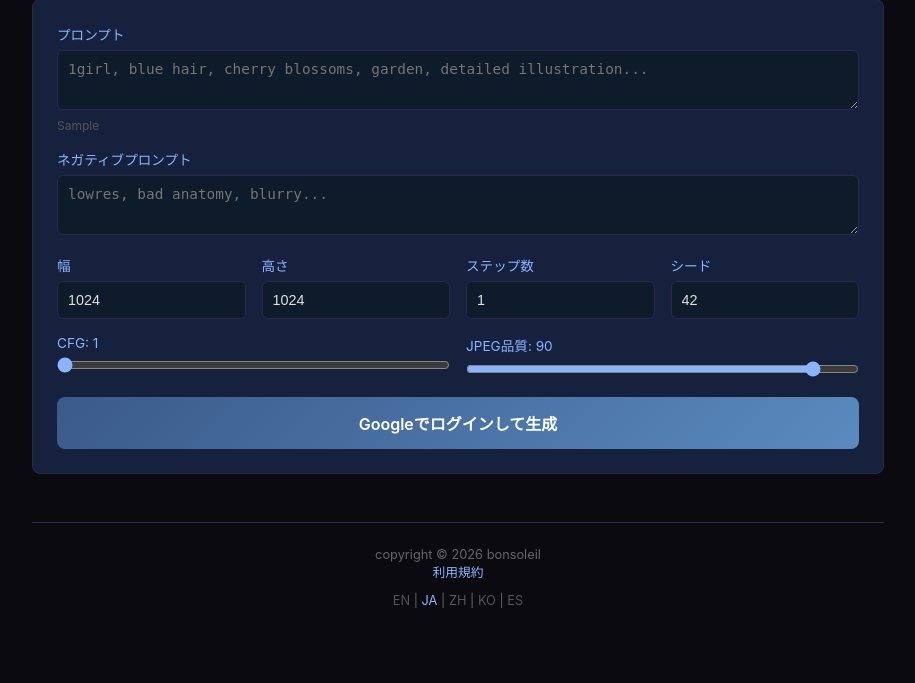
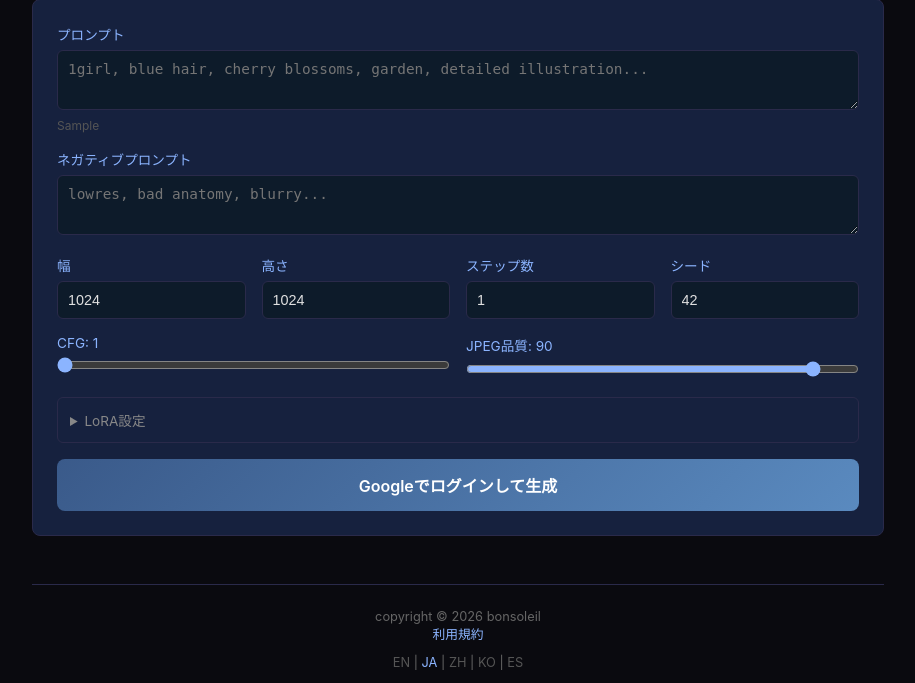
Before and after one commit to goodsun/ciel, a PHP site: page /image.php?lang=ja in a window 1280 px wide. Shown: the part 174-857 px from the top of the page, without its empty margins (182-1097 px from the left). Before the commit the page ends 782 px from the top, so only its background shows below. Run offline with PHP 8.4, Linux system fonts and the light colour scheme; tables that the repository leaves empty hold one stand-in row (values such as "Sample post").

Commit message:
feat: add LoRA URL and strength UI to image generation
Collapsible LoRA settings section with URL input and strength slider
(-2.0 to 2.0). Server-side validation in run.php. Supports localStorage
persistence and reuse from generated page. 5-language translations.

```diff
--- a/batch/poll_jobs.php
+++ b/batch/poll_jobs.php
@@ -139,7 +139,7 @@ foreach ($jobs as $job) {
 // Phase 2: Reconcile costs (cooldown: max once per 15 minutes)
 // =========================================================
 $unreconciledCount = (int)$db->query(
-    "SELECT COUNT(*) FROM jobs WHERE status = 'done' AND cost_reconciled = 0"
+    "SELECT COUNT(*) FROM jobs WHERE status IN ('done', 'deleted') AND cost_reconciled = 0"
 )->fetchColumn();
 
 if ($unreconciledCount > 0) {
@@ -150,7 +150,7 @@ if ($unreconciledCount > 0) {
         // Reconcile all dates that have unreconciled jobs
         $dates = $db->query(
             "SELECT DISTINCT DATE(CONVERT_TZ(created_at, '+09:00', '+00:00')) AS d
-             FROM jobs WHERE status = 'done' AND cost_reconciled = 0 ORDER BY d"
+             FROM jobs WHERE status IN ('done', 'deleted') AND cost_reconciled = 0 ORDER BY d"
         )->fetchAll(PDO::FETCH_COLUMN);
         $php = '/usr/local/php/8.1/bin/php';
         foreach ($dates as $date) {
--- a/batch/reconcile_costs.php
+++ b/batch/reconcile_costs.php
@@ -198,7 +198,7 @@ foreach ($endpointBilling ?? [] as $b) {
 
 // Fetch all unreconciled done jobs
 $unreconciledJobs = $db->query(
-    "SELECT * FROM jobs WHERE status = 'done' AND cost_reconciled = 0 ORDER BY id ASC"
+    "SELECT * FROM jobs WHERE status IN ('done', 'deleted') AND cost_reconciled = 0 ORDER BY id ASC"
 )->fetchAll();
 
 if (empty($unreconciledJobs)) {
@@ -261,7 +261,7 @@ foreach ($unreconciledJobs as $j) {
     if ($matchType === 'podId') {
         $stmtPeers = $db->prepare(
             "SELECT id, execution_time FROM jobs
-             WHERE worker_id = ? AND status = 'done'
+             WHERE worker_id = ? AND status IN ('done', 'deleted')
              AND created_at >= ? AND created_at < ?
              ORDER BY id ASC"
         );
@@ -269,7 +269,7 @@ foreach ($unreconciledJobs as $j) {
     } else {
         $stmtPeers = $db->prepare(
             "SELECT id, execution_time FROM jobs
-             WHERE endpoint_id = ? AND status = 'done'
+             WHERE endpoint_id = ? AND status IN ('done', 'deleted')
              AND created_at >= ? AND created_at < ?
              ORDER BY id ASC"
         );
--- a/lang/en.php
+++ b/lang/en.php
@@ -103,6 +103,13 @@ return [
     'credits_soon' => 'Credits will be added to your balance shortly.',
     'go_mypage' => 'Go to My Page',
 
+    // LoRA
+    'lora_settings' => 'LoRA Settings',
+    'lora_url' => 'LoRA URL',
+    'lora_url_placeholder' => 'https://example.com/my-style.safetensors',
+    'lora_strength' => 'LoRA Strength',
+    'lora_none' => 'None (use default)',
+
     // Footer
     'copyright' => 'copyright &copy; %s bonsoleil',
 ];
--- a/lang/es.php
+++ b/lang/es.php
@@ -91,5 +91,11 @@ return [
     'credits_soon' => 'Los créditos se añadirán a su saldo en breve.',
     'go_mypage' => 'Ir a Mi Página',
 
+    'lora_settings' => 'Ajustes de LoRA',
+    'lora_url' => 'URL de LoRA',
+    'lora_url_placeholder' => 'https://example.com/my-style.safetensors',
+    'lora_strength' => 'Intensidad de LoRA',
+    'lora_none' => 'Ninguno (usar predeterminado)',
+
     'copyright' => 'copyright &copy; %s bonsoleil',
 ];
--- a/lang/ja.php
+++ b/lang/ja.php
@@ -91,5 +91,11 @@ return [
     'credits_soon' => 'クレジットはまもなく残高に反映されます。',
     'go_mypage' => 'マイページへ',
 
+    'lora_settings' => 'LoRA設定',
+    'lora_url' => 'LoRA URL',
+    'lora_url_placeholder' => 'https://example.com/my-style.safetensors',
+    'lora_strength' => 'LoRA強度',
+    'lora_none' => 'なし（デフォルトを使用）',
+
     'copyright' => 'copyright &copy; %s bonsoleil',
 ];
--- a/lang/ko.php
+++ b/lang/ko.php
@@ -91,5 +91,11 @@ return [
     'credits_soon' => '크레딧이 곧 잔액에 반영됩니다.',
     'go_mypage' => '마이 페이지로',
 
+    'lora_settings' => 'LoRA 설정',
+    'lora_url' => 'LoRA URL',
+    'lora_url_placeholder' => 'https://example.com/my-style.safetensors',
+    'lora_strength' => 'LoRA 강도',
+    'lora_none' => '없음 (기본값 사용)',
+
     'copyright' => 'copyright &copy; %s bonsoleil',
 ];
--- a/lang/zh.php
+++ b/lang/zh.php
@@ -91,5 +91,11 @@ return [
     'credits_soon' => '积分将很快添加到您的余额。',
     'go_mypage' => '前往我的页面',
 
+    'lora_settings' => 'LoRA设置',
+    'lora_url' => 'LoRA URL',
+    'lora_url_placeholder' => 'https://example.com/my-style.safetensors',
+    'lora_strength' => 'LoRA强度',
+    'lora_none' => '无（使用默认）',
+
     'copyright' => 'copyright &copy; %s bonsoleil',
 ];
--- a/public/image.php
+++ b/public/image.php
@@ -45,6 +45,18 @@ $firstModel = $podImage[0] ?? null;
         <input type="range" id="quality" min="1" max="100" value="90">
       </div>
     </div>
+    <details class="lora-section">
+      <summary><?= t('lora_settings') ?></summary>
+      <div class="field" style="margin-top:12px;">
+        <label for="lora_url"><?= t('lora_url') ?></label>
+        <input type="text" id="lora_url" placeholder="<?= t('lora_url_placeholder') ?>">
+        <div class="hint"><?= t('lora_none') ?></div>
+      </div>
+      <div class="field">
+        <label for="lora_strength"><?= t('lora_strength') ?>: <span id="lora_strength-val">0.8</span></label>
+        <input type="range" id="lora_strength" min="-2.0" max="2.0" step="0.1" value="0.8">
+      </div>
+    </details>
     <button class="submit-btn<?= !isLoggedIn() ? ' guest-hide' : '' ?>" id="submitBtn"><?= t('generate') ?></button>
     <a href="/login.php" class="guest-login-btn<?= !isLoggedIn() ? ' guest-show' : '' ?>"><?= t('login_to_generate') ?></a>
   </div>
@@ -80,7 +92,7 @@ const MODELS = <?= json_encode($podImage, JSON_UNESCAPED_UNICODE) ?>;
 let polling = null;
 let currentIndex = 0;
 persistPrompts('prompt', 'negative');
-persistFields(['width', 'height', 'steps', 'seed', 'cfg', 'quality']);
+persistFields(['width', 'height', 'steps', 'seed', 'cfg', 'quality', 'lora_url', 'lora_strength']);
 currentIndex = persistModel(function(idx) {
   currentIndex = idx;
   const m = MODELS[idx];
@@ -102,6 +114,8 @@ currentIndex = persistModel(function(idx) {
     if (p.seed) document.getElementById('seed').value = p.seed;
     if (p.cfg) { document.getElementById('cfg').value = p.cfg; document.getElementById('cfg-val').textContent = p.cfg; }
     if (p.quality) { document.getElementById('quality').value = p.quality; document.getElementById('quality-val').textContent = p.quality; }
+    if (p.lora_url) { document.getElementById('lora_url').value = p.lora_url; document.querySelector('.lora-section').open = true; }
+    if (p.lora_strength) { document.getElementById('lora_strength').value = p.lora_strength; document.getElementById('lora_strength-val').textContent = p.lora_strength; }
   }
 })();
 
@@ -146,11 +160,15 @@ document.getElementById('submitBtn').addEventListener('click', async () => {
   const prompt = document.getElementById('prompt').value.trim();
   if (!prompt) { alert(T.err_enter_prompt); return; }
 
+  const loraUrl = document.getElementById('lora_url').value.trim();
+  const loraStrength = parseFloat(document.getElementById('lora_strength').value);
   const inputData = {
     prompt, negative_prompt: document.getElementById('negative').value.trim() || undefined,
     width: parseInt(document.getElementById('width').value), height: parseInt(document.getElementById('height').value),
     steps: parseInt(document.getElementById('steps').value), seed: parseInt(document.getElementById('seed').value),
-    cfg: parseFloat(document.getElementById('cfg').value), quality: parseInt(document.getElementById('quality').value)
+    cfg: parseFloat(document.getElementById('cfg').value), quality: parseInt(document.getElementById('quality').value),
+    lora_url: loraUrl || undefined,
+    lora_strength: loraUrl ? loraStrength : undefined
   };
 
   const btn = document.getElementById('submitBtn');
--- a/templates/head.php
+++ b/templates/head.php
@@ -49,6 +49,11 @@ body { font-family: -apple-system, BlinkMacSystemFont, 'Segoe UI', sans-serif; b
 .model-btn.active { color: var(--accent, #8bb4ff); border-color: var(--accent, #8bb4ff); background: #16213e; }
 .model-btn .sub { display: block; font-size: 0.7rem; color: #555; margin-top: 2px; }
 .model-btn.active .sub { color: #6690cc; }
+
+/* LoRA section */
+.lora-section { margin-bottom: 16px; border: 1px solid #2a2a4a; border-radius: 6px; padding: 12px; }
+.lora-section summary { cursor: pointer; color: #888; font-size: 0.85rem; user-select: none; }
+.lora-section[open] summary { color: var(--accent, #8bb4ff); margin-bottom: 4px; }
 
 /* Button */
 .submit-btn { width: 100%; padding: 14px; background: linear-gradient(135deg, #4a6fa5, #8bb4ff); border: none; border-radius: 8px; color: #fff; font-size: 1rem; font-weight: 600; cursor: pointer; transition: opacity 0.2s; }
```
Also changed, not shown: public/admin/index.php (+4 -4 lines), public/api/run.php (+18 -0 lines), 1 other file.
